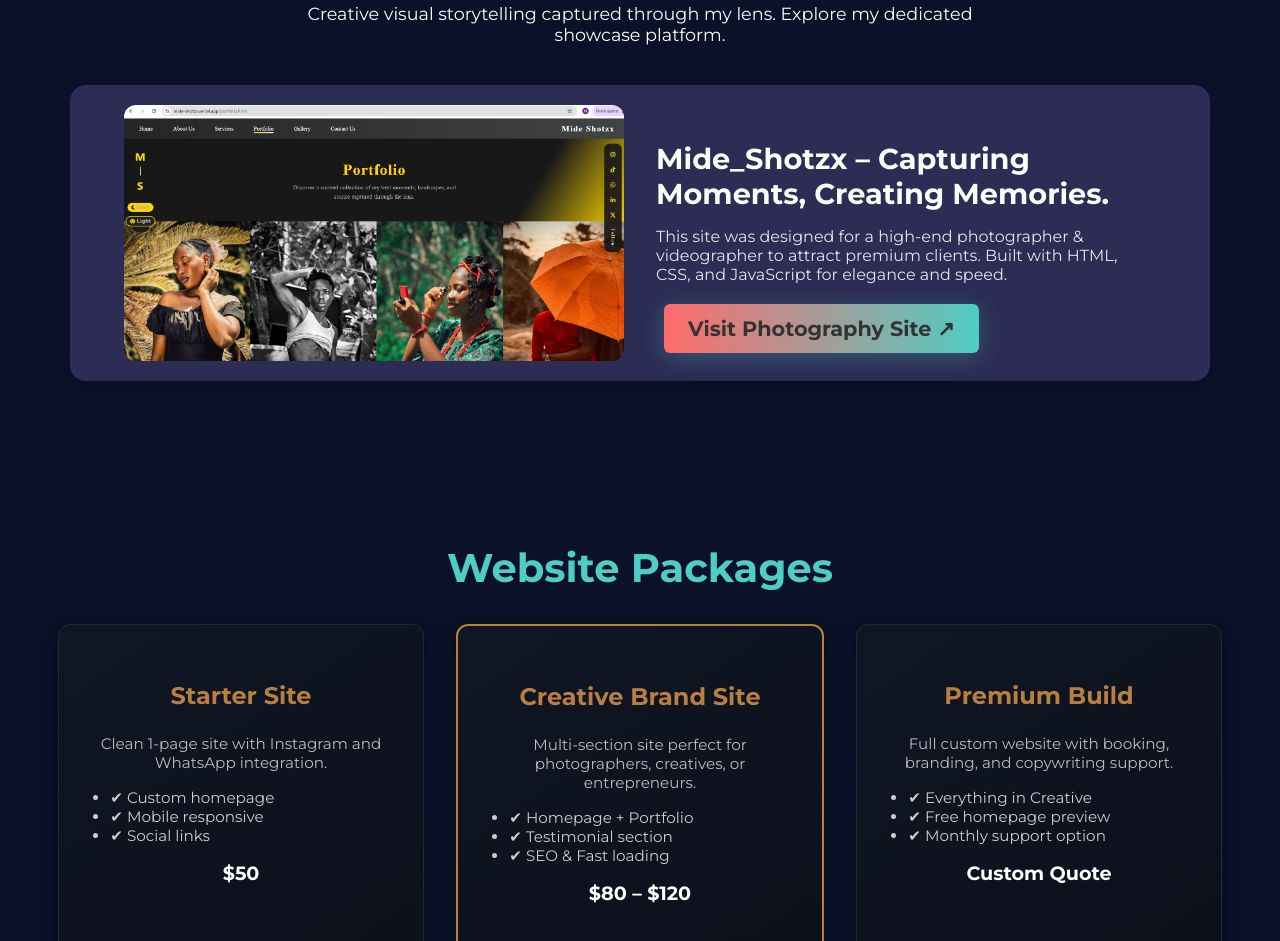
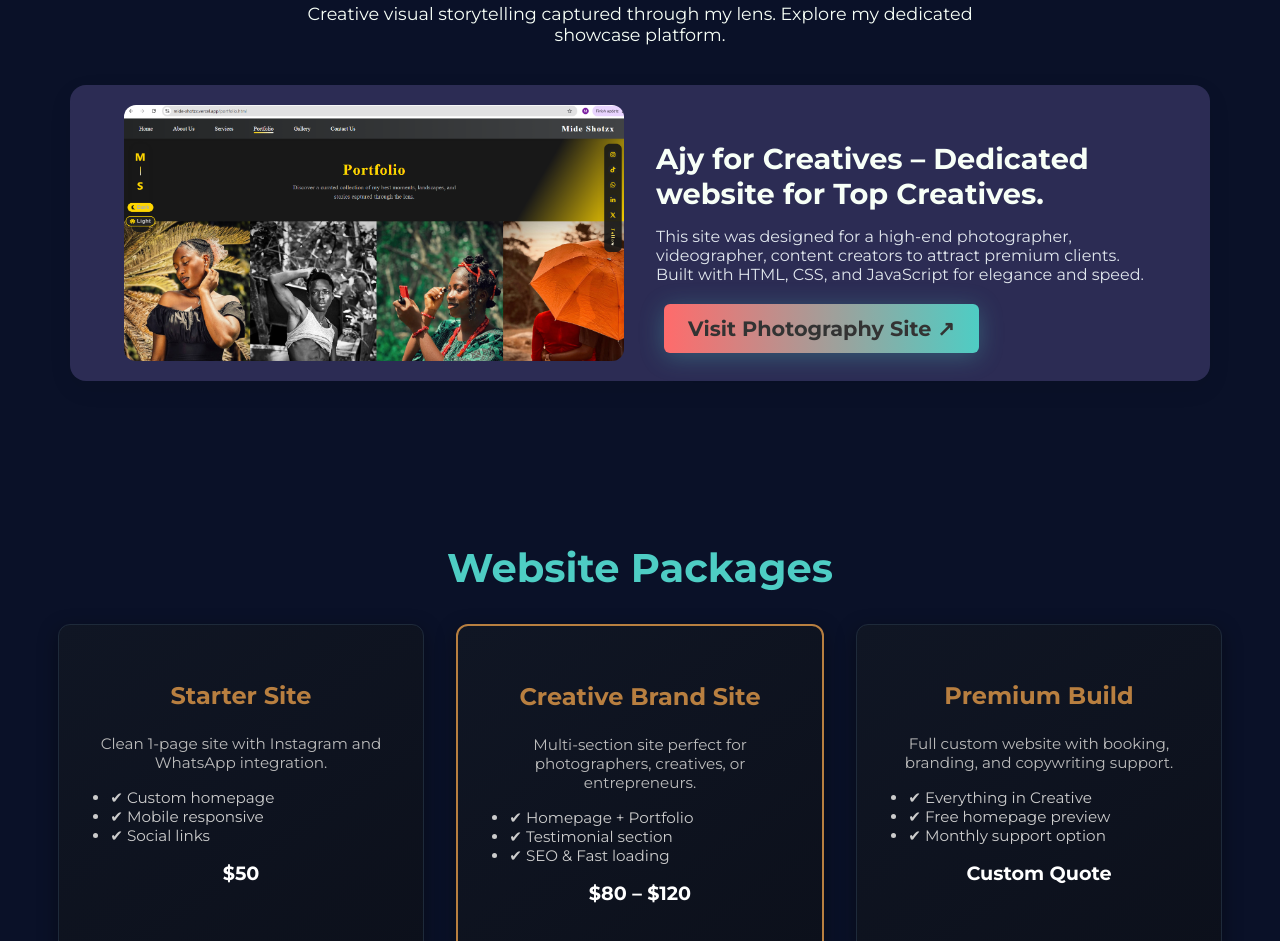
Before and after one commit to Michael-ai470/Ajy_KingOfficial, a plain HTML site: page index.html in a window 1280 px wide. Shown: the part 6286-7227 px from the top of the page. Drawn offline with Linux system fonts and the light colour scheme.

Commit message:
Update index.html

```diff
--- a/index.html
+++ b/index.html
@@ -336,8 +336,8 @@
       <div class="photo-preview-card">
         <img src="images/Mide_Shotzx2.png" alt="Photography site preview">
         <div class="photo-preview-content">
-          <h3>Mide_Shotzx – Capturing Moments, Creating Memories.</h3>
-          <p>This site was designed for a high-end photographer & videographer to attract premium clients. Built with HTML, CSS, and JavaScript for elegance and speed.</p>
+          <h3>Ajy for Creatives – Dedicated website for Top Creatives.</h3>
+          <p>This site was designed for a high-end photographer, videographer, content creators to attract premium clients. Built with HTML, CSS, and JavaScript for elegance and speed.</p>
           <a href="https://ajyforcreatives.vercel.app/" target="_blank" class="hero-btn">Visit Photography Site ↗</a>
         </div>
       </div>
```
